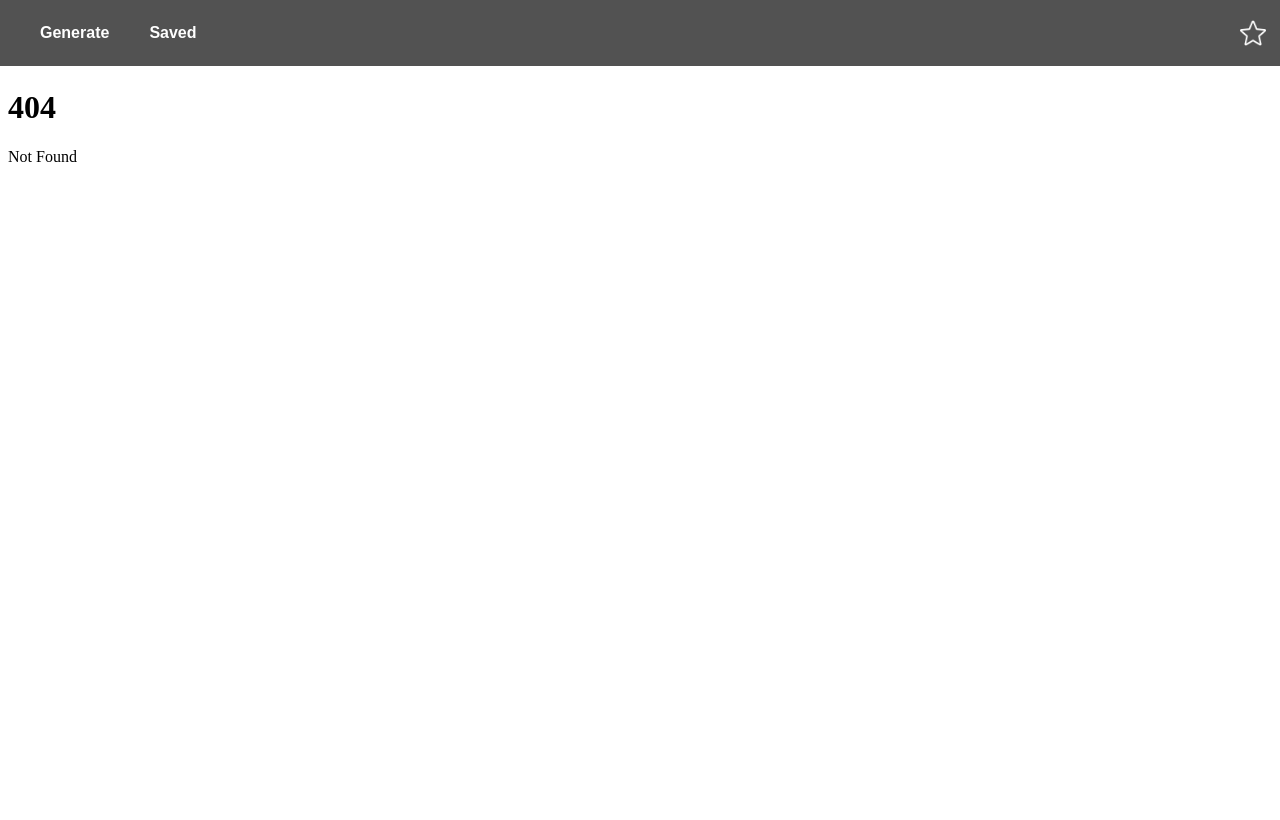
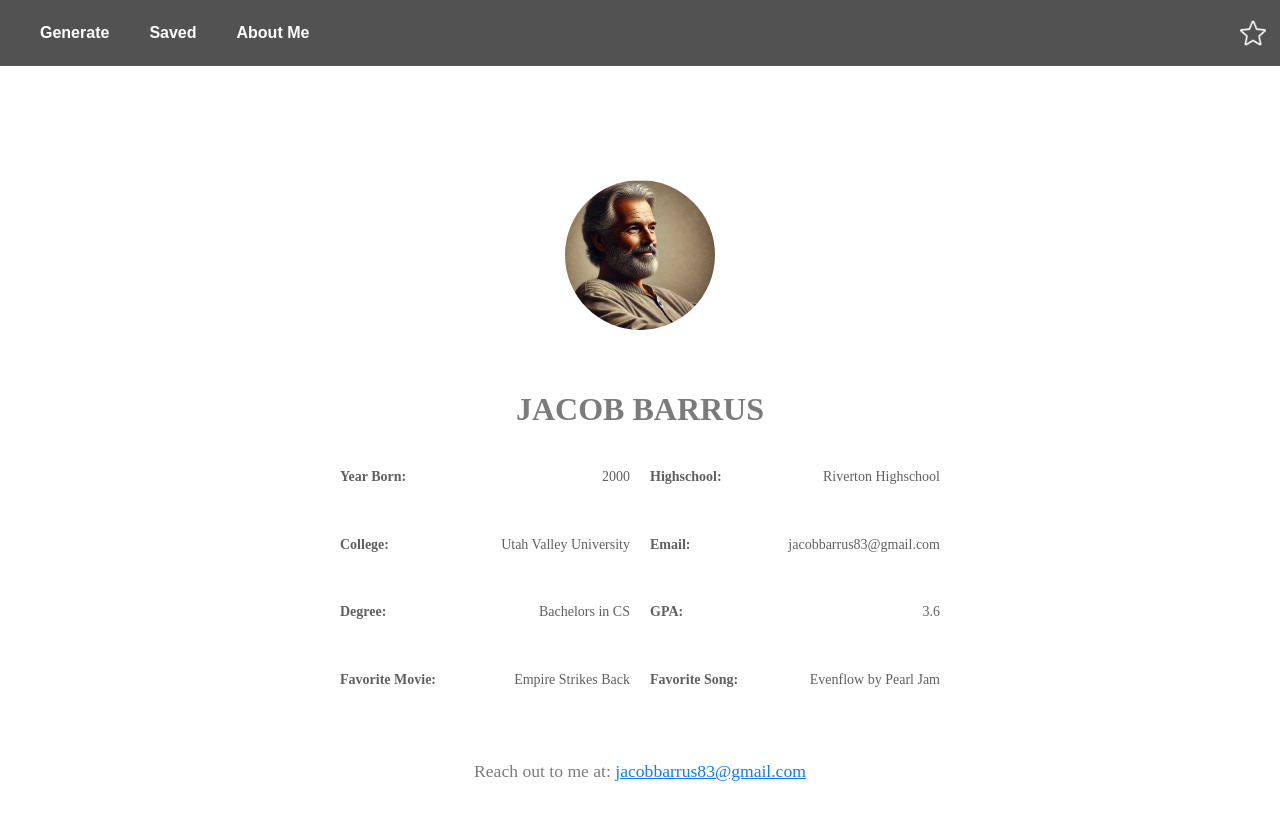
Before and after one commit to roostercheap/posterMaker, a SvelteKit app: page /author in a window 1280 px wide. Before the commit this address had no page. Shown: the top 820 px of the page. Built offline with nearby package versions, Linux system fonts and the light colour scheme.

Commit message:
about me

```diff
--- a/src/routes/+layout.svelte
+++ b/src/routes/+layout.svelte
@@ -51,6 +51,7 @@
   <div class="menu-bar">
 		<a href="/">Generate</a>
 		<a href="/saved">Saved</a>
+		<a href="/author">About Me</a>
 		<a class="star-icon" href="/favorites">
 			<img src="/data/star.png" alt="Favorites" />
 		</a>
--- /dev/null
+++ b/src/routes/author/+page.svelte
@@ -0,0 +1,125 @@
+<script lang="ts">
+    let imageUrl = '/data/jacob.png';
+    let yearBorn = 2000;
+    let highschool = "Riverton Highschool";
+    let college = "Utah Valley University";
+    let email = "jacobbarrus83@gmail.com";
+    let degree = "Bachelors in CS";
+    let gpa = 3.6;
+    let favoriteMovie = "Empire Strikes Back";
+    let favoriteSong = "Evenflow by Pearl Jam"
+  </script>
+
+  <style>
+    .profile-container {
+        display: flex;
+        flex-direction: column;
+        justify-content: center;
+        align-items: center;
+        height: 100vh;
+        color: #7b7b7b;
+        text-align: center;
+        padding: 20px;
+    }
+
+    .image-container {
+        width: 150px;
+        height: 150px;
+        border-radius: 50%;
+        overflow: hidden;
+        margin-bottom: 30px;
+        border: 4px solid #fff;
+    }
+
+    .profile-image {
+        width: 100%;
+        height: 100%;
+        object-fit: cover;
+    }
+
+    .info-container {
+        display: grid;
+        grid-template-columns: repeat(2, 1fr);
+        gap: 20px; /*vertical gap*/
+        margin-top: 5px;
+        width: 100%;
+        max-width: 600px;
+        text-align: left;
+    }
+
+    .info-item {
+        display: flex;
+        justify-content: space-between;
+        font-size: 14px;
+        line-height: 1.4;
+    }
+
+    .label {
+        font-weight: bold;
+        color: #5f5f5f;
+    }
+
+    .value {
+        color: #5f5f5f;
+    }
+
+    .section-title {
+        font-size: 2rem;
+        margin-bottom: 20px;
+        font-weight: bold;
+        text-transform: uppercase;
+    }
+
+    .contact-info {
+        margin-top: 40px;
+        font-size: 1.1rem;
+        color: #7b7b7b;
+    }
+  </style>
+
+  <div class="profile-container">
+    <div class="image-container">
+      <img src={imageUrl} alt="my Picture" class="profile-image" />
+    </div>
+
+    <h2 class="section-title">Jacob Barrus</h2>
+
+    <div class="info-container">
+        <div class="info-item">
+            <p class="label">Year Born:</p>
+            <p class="value">{yearBorn}</p>
+        </div>
+        <div class="info-item">
+            <p class="label">Highschool:</p>
+            <p class="value">{highschool}</p>
+        </div>
+        <div class="info-item">
+            <p class="label">College:</p>
+            <p class="value">{college}</p>
+        </div>
+        <div class="info-item">
+            <p class="label">Email:</p>
+            <p class="value">{email}</p>
+        </div>
+        <div class="info-item">
+            <p class="label">Degree:</p>
+            <p class="value">{degree}</p>
+        </div>
+        <div class="info-item">
+            <p class="label">GPA:</p>
+            <p class="value">{gpa}</p>
+        </div>
+        <div class="info-item">
+            <p class="label">Favorite Movie:</p>
+            <p class="value">{favoriteMovie}</p>
+        </div>
+        <div class="info-item">
+            <p class="label">Favorite Song:</p>
+            <p class="value">{favoriteSong}</p>
+        </div>
+    </div>
+
+    <div class="contact-info">
+      <p>Reach out to me at: <a href="mailto:{email}" style="color: #0f7bff;">{email}</a></p>
+    </div>
+  </div>
```
Also changed, not shown: static/data/jacob.png (added).
